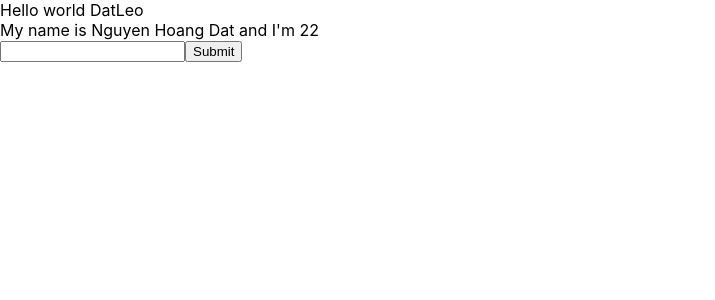
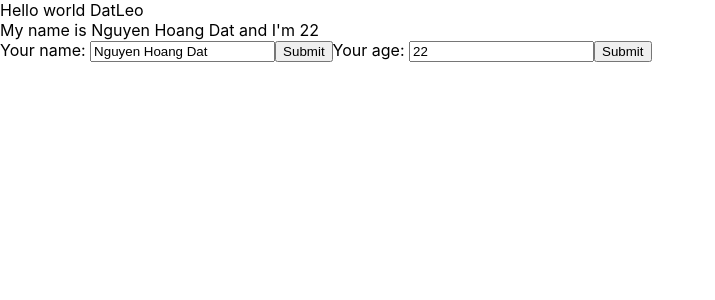
Before and after one commit to nguyendat0908/Project-ReactJS, a React (Create React App) app: page / in a window 1280 px wide. Shown: the top 300 px of the page, without its empty margins (0-715 px from the left). Built offline with nearby package versions, Linux system fonts and the light colour scheme.

Commit message:
Nesting component - Component long nhau

```diff
--- a/src/components/MyComponent.js
+++ b/src/components/MyComponent.js
@@ -2,48 +2,15 @@
 // Function component
 
 import React from "react";
+import UserInfo from "./UserInfo";
 
 class MyComponent extends React.Component {
-
-    state = {
-        name: 'Nguyen Hoang Dat',
-        address: 'Thai Binh',
-        age: 22
-    }
-
-    handleClick(event) {
-        console.log("Click me my button!")
-        console.log("My name is ", this.state.name)
-
-        this.setState({
-            name: 'DatLeo',
-            age: Math.floor((Math.random() * 100) + 1)
-        })
-    }
-    handleOnMoverOver(event){
-        console.log(event.pageX)
-    }
-
-    handleOnChangeInput = (event) => {
-        this.setState({
-            name: event.target.value
-        })
-    }
-
-    handleOnSubmit = (event) => {
-        event.preventDefault()
-        alert('me')
-    }
 
     // JSX
     render() {
         return (
             <div>
-                My name is {this.state.name} and I'm {this.state.age}
-                <form onSubmit={(event) => this.handleOnSubmit(event)}>
-                    <input onChange={(event) => this.handleOnChangeInput(event)} type="text" />
-                    <button>Submit</button>
-                </form>
+                <UserInfo></UserInfo>
             </div>
         )
     }
--- /dev/null
+++ b/src/components/UserInfo.js
@@ -0,0 +1,46 @@
+import React from "react";
+
+class UserInfo extends React.Component {
+
+    state = {
+        name: 'Nguyen Hoang Dat',
+        address: 'Thai Binh',
+        age: 22
+    }
+
+    handleOnChangeInput = (event) => {
+        this.setState({
+            name: event.target.value
+        })
+    }
+
+    handleOnChangeAge = (event) => {
+        this.setState({
+            age: event.target.value
+        })
+    }
+
+    handleOnSubmit = (event) => {
+        event.preventDefault()
+        alert('me')
+    }
+
+    render() {
+        return (
+            <div>
+                My name is {this.state.name} and I'm {this.state.age}
+                <form onSubmit={(event) => this.handleOnSubmit(event)}>
+                    <label>Your name: </label>
+                    <input value={this.state.name} onChange={(event) => this.handleOnChangeInput(event)} type="text" />
+                    <button>Submit</button>
+
+                    <label>Your age: </label>
+                    <input value={this.state.age} onChange={(event) => this.handleOnChangeAge(event)} type="text" />
+                    <button>Submit</button>
+                </form>
+            </div>
+        )
+    }
+}
+
+export default UserInfo
```
